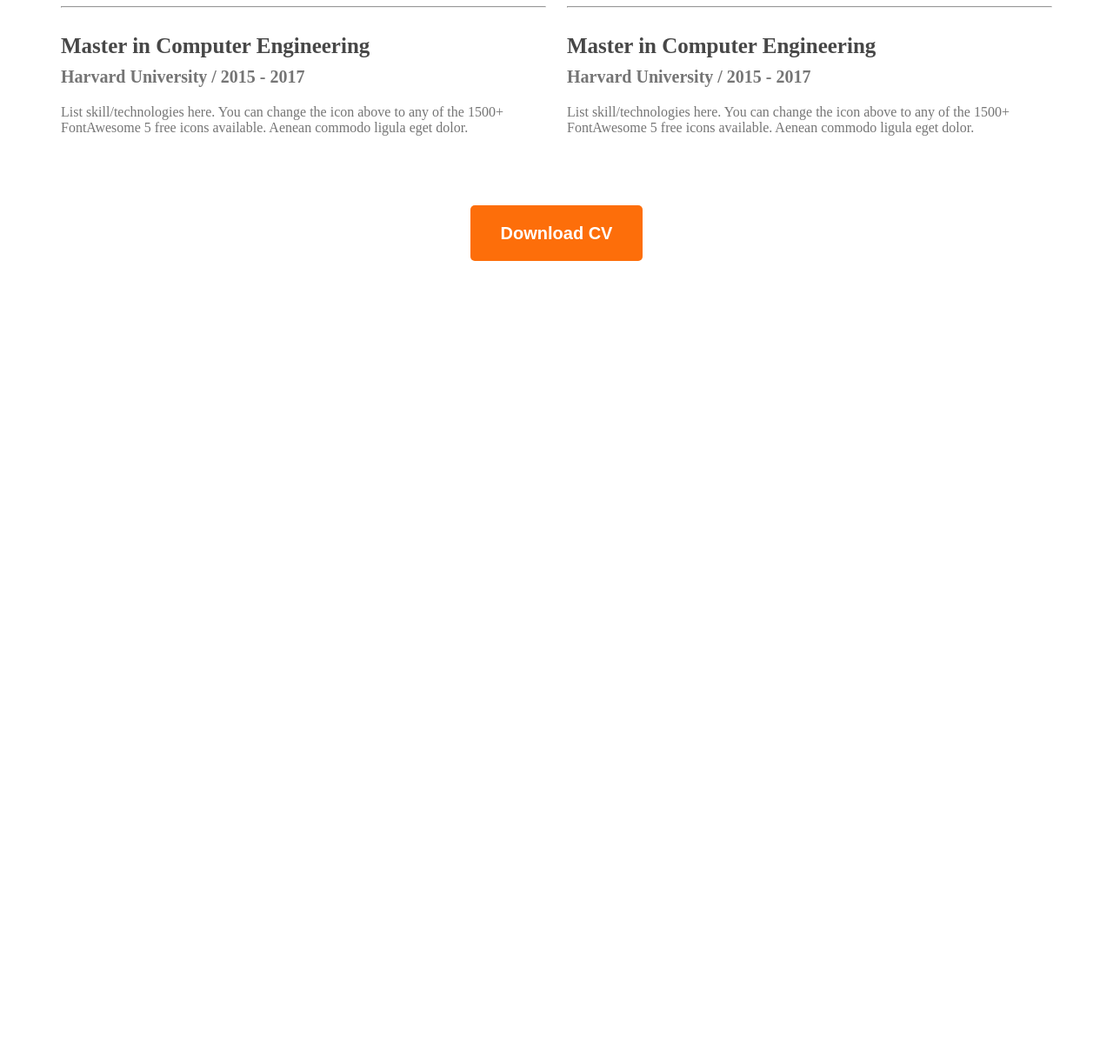
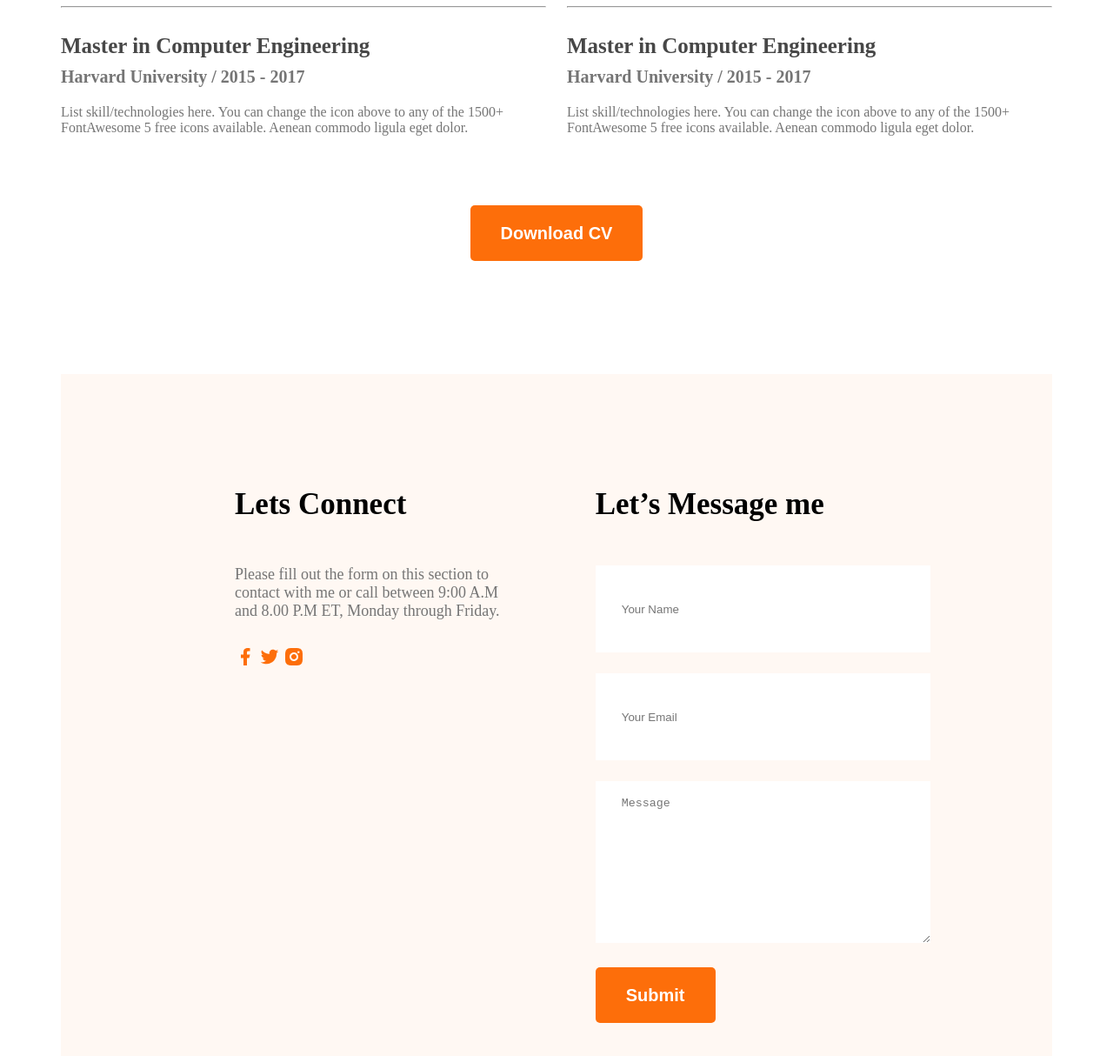
Before and after one commit to MeherNi/portfolio-developer, a plain HTML site: page index.html in a window 1280 px wide. Shown: the part 2541-3755 px from the top of the page at 87% size. Before the commit the page ends 2841 px from the top, so only its background shows below. Drawn offline with Linux system fonts and the light colour scheme.

Commit message:
fourth commit

```diff
--- a/index.html
+++ b/index.html
@@ -138,7 +138,33 @@
             <div class="resume-btn">
                 <button class="btn-primary">Download CV</button>
             </div>
-
+        </section>
+        <!-- contact section -->
+        <section class="contact">
+            <div>
+                <h3 class="section-title">Lets Connect</h3>
+                <p class="section-description">
+                    Please fill out the form on this section to contact with me or call between 9:00 A.M and 8.00 P.M ET, Monday through Friday.
+                </p>
+                <a href="">
+                    <img src="images/icons/facebook.png" alt="">
+                </a>
+                <a href="">
+                    <img src="images/icons/twitter.png" alt="">
+                </a>
+                <a href="">
+                    <img src="images/icons/insta.png" alt="">
+                </a>
+            </div>
+            <div>
+                <h3 class="section-title">Let’s Message me</h3>
+                <form action="">
+                    <input type="text" name="" id="" placeholder="Your Name">
+                    <input type="email" name="" id="" placeholder="Your Email">
+                    <textarea name="" id="" cols="30" rows="10" placeholder="Message"></textarea>
+                    <input class="btn-primary" type="submit" value="Submit">
+                </form>
+            </div>
         </section>
     </main>
     <footer>
--- a/styles/portfolio.css
+++ b/styles/portfolio.css
@@ -178,3 +178,25 @@ section {
     margin-top: 50px;
     text-align: center;
 }
+/* cotact style */
+.contact .section-title{
+    text-align: left;
+}
+.contact{
+    display: flex;
+    gap: 100px;
+    background: #FFF8F3;
+    padding: 130px 200px;
+}
+.contact input[type="text"],input[type="email"], textarea{
+    margin-bottom: 24px;
+    border: 0;
+    width: 100%;
+    padding: 18px 30px;
+}
+input{
+    height: 64px;
+}
+.contact a{
+    text-decoration: none;
+}
```
